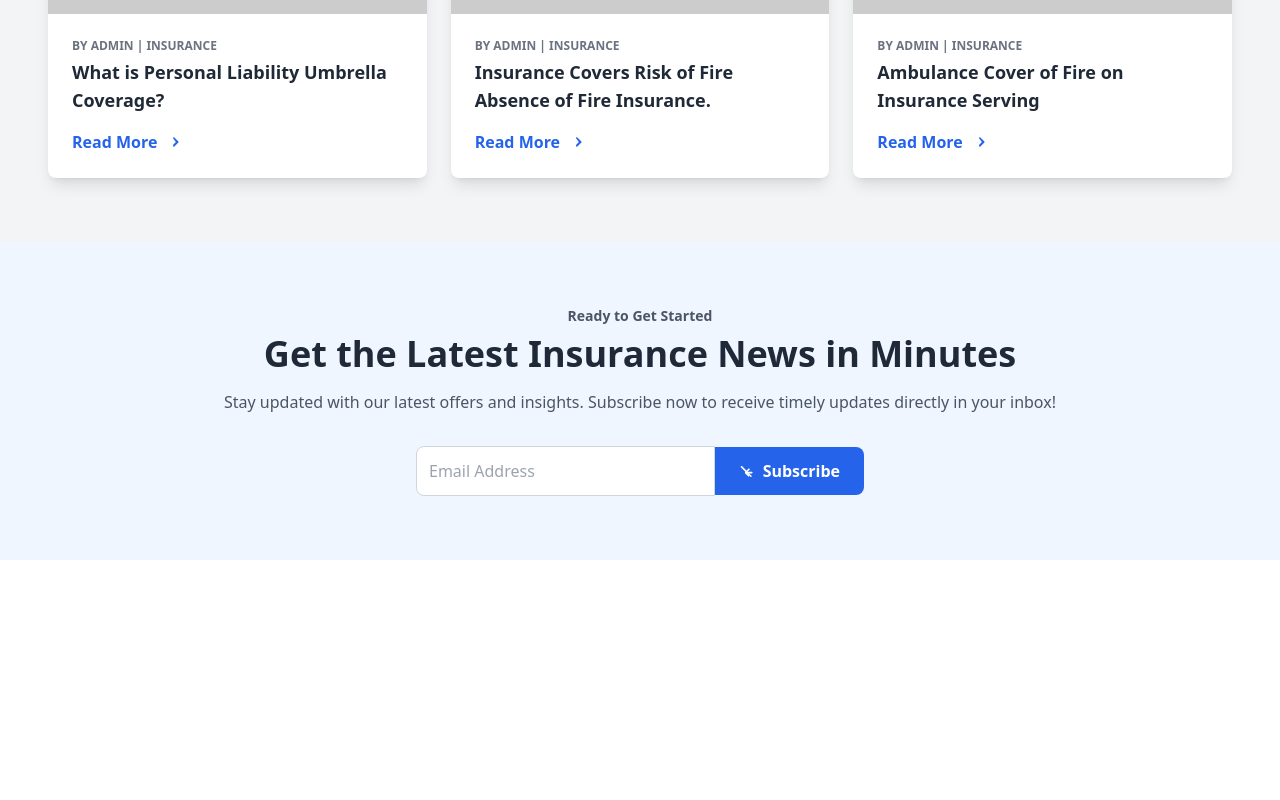
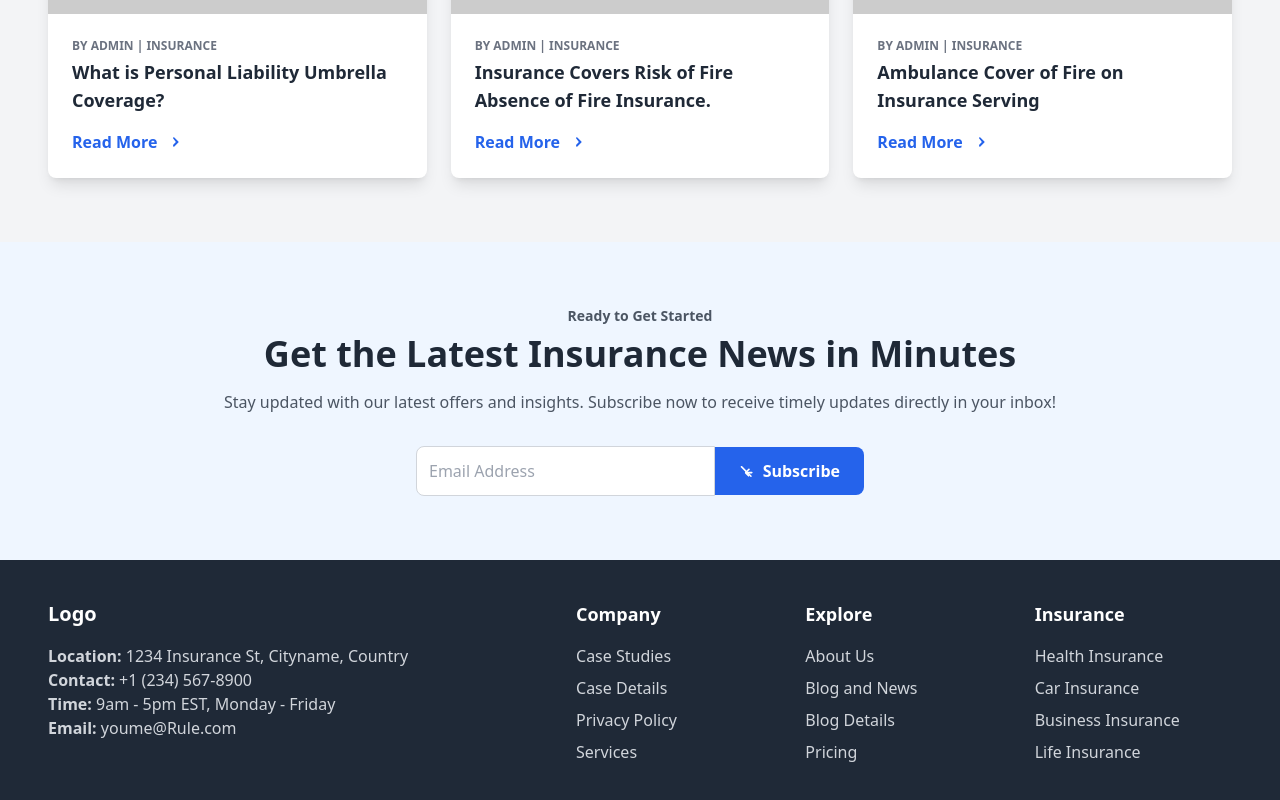
Before and after one commit to yeruvasaijahnavi/insurance_website, an Angular app: page / in a window 1280 px wide. Shown: the part 4862-5662 px from the top of the page. Before the commit the page ends 5422 px from the top, so only its background shows below. Built offline with nearby package versions, Linux system fonts and the light colour scheme.

Commit message:
Add footer section structure

```diff
--- a/src/app/app.component.html
+++ b/src/app/app.component.html
@@ -8,3 +8,4 @@
 <app-ourreview></app-ourreview>
 <app-blogandnews></app-blogandnews>
 <app-getstarted></app-getstarted>
+<app-footer></app-footer>
--- a/src/app/app.component.ts
+++ b/src/app/app.component.ts
@@ -10,6 +10,7 @@ import { ExpertteamComponent } from "./expertteam/expertteam.component";
 import { OurreviewComponent } from "./ourreview/ourreview.component";
 import { BlogandnewsComponent } from "./blogandnews/blogandnews.component";
 import { GetstartedComponent } from "./getstarted/getstarted.component";
+import { FooterComponent } from "./footer/footer.component";
 
 @Component({
 	selector: "app-root",
@@ -25,7 +26,8 @@ import { GetstartedComponent } from "./getstarted/getstarted.component";
 		ExpertteamComponent,
 		OurreviewComponent,
 		BlogandnewsComponent,
-    GetstartedComponent
+		GetstartedComponent,
+		FooterComponent,
 	],
 	templateUrl: "./app.component.html",
 	styleUrl: "./app.component.css",
--- /dev/null
+++ b/src/app/footer/footer.component.html
@@ -0,0 +1,51 @@
+<footer class="bg-gray-800 text-gray-300 py-10">
+	<div class="container mx-auto px-6 md:px-12 flex flex-wrap gap-8">
+		<!-- First Column (Slightly Wider) -->
+		<div class="flex-grow basis-1/3 md:pr-6">
+			<h2 class="text-xl font-bold text-white mb-4">Logo</h2>
+			<p>
+				<strong>Location:</strong> 1234 Insurance St, Cityname, Country
+			</p>
+			<p><strong>Contact:</strong> +1 (234) 567-8900</p>
+			<p><strong>Time:</strong> 9am - 5pm EST, Monday - Friday</p>
+			<p><strong>Email:</strong> youme&#64;Rule.com</p>
+		</div>
+
+		<!-- Second Column - Company -->
+		<div class="basis-1/6">
+			<h3 class="text-lg font-semibold text-white mb-4">Company</h3>
+			<ul class="space-y-2">
+				<li><a href="#" class="hover:underline">Case Studies</a></li>
+				<li><a href="#" class="hover:underline">Case Details</a></li>
+				<li><a href="#" class="hover:underline">Privacy Policy</a></li>
+				<li><a href="#" class="hover:underline">Services</a></li>
+			</ul>
+		</div>
+
+		<!-- Third Column - Explore -->
+		<div class="basis-1/6">
+			<h3 class="text-lg font-semibold text-white mb-4">Explore</h3>
+			<ul class="space-y-2">
+				<li><a href="#" class="hover:underline">About Us</a></li>
+				<li><a href="#" class="hover:underline">Blog and News</a></li>
+				<li><a href="#" class="hover:underline">Blog Details</a></li>
+				<li><a href="#" class="hover:underline">Pricing</a></li>
+			</ul>
+		</div>
+
+		<!-- Fourth Column - Insurance -->
+		<div class="basis-1/6">
+			<h3 class="text-lg font-semibold text-white mb-4">Insurance</h3>
+			<ul class="space-y-2">
+				<li>
+					<a href="#" class="hover:underline">Health Insurance</a>
+				</li>
+				<li><a href="#" class="hover:underline">Car Insurance</a></li>
+				<li>
+					<a href="#" class="hover:underline">Business Insurance</a>
+				</li>
+				<li><a href="#" class="hover:underline">Life Insurance</a></li>
+			</ul>
+		</div>
+	</div>
+</footer>
```
Also changed, not shown: src/app/footer/footer.component.ts (added, +12 -0 lines), src/app/footer/footer.component.css (added), 1 other file (tests, documents, lock files or other folders). Lines whose indentation alone changed are shown as unchanged.
